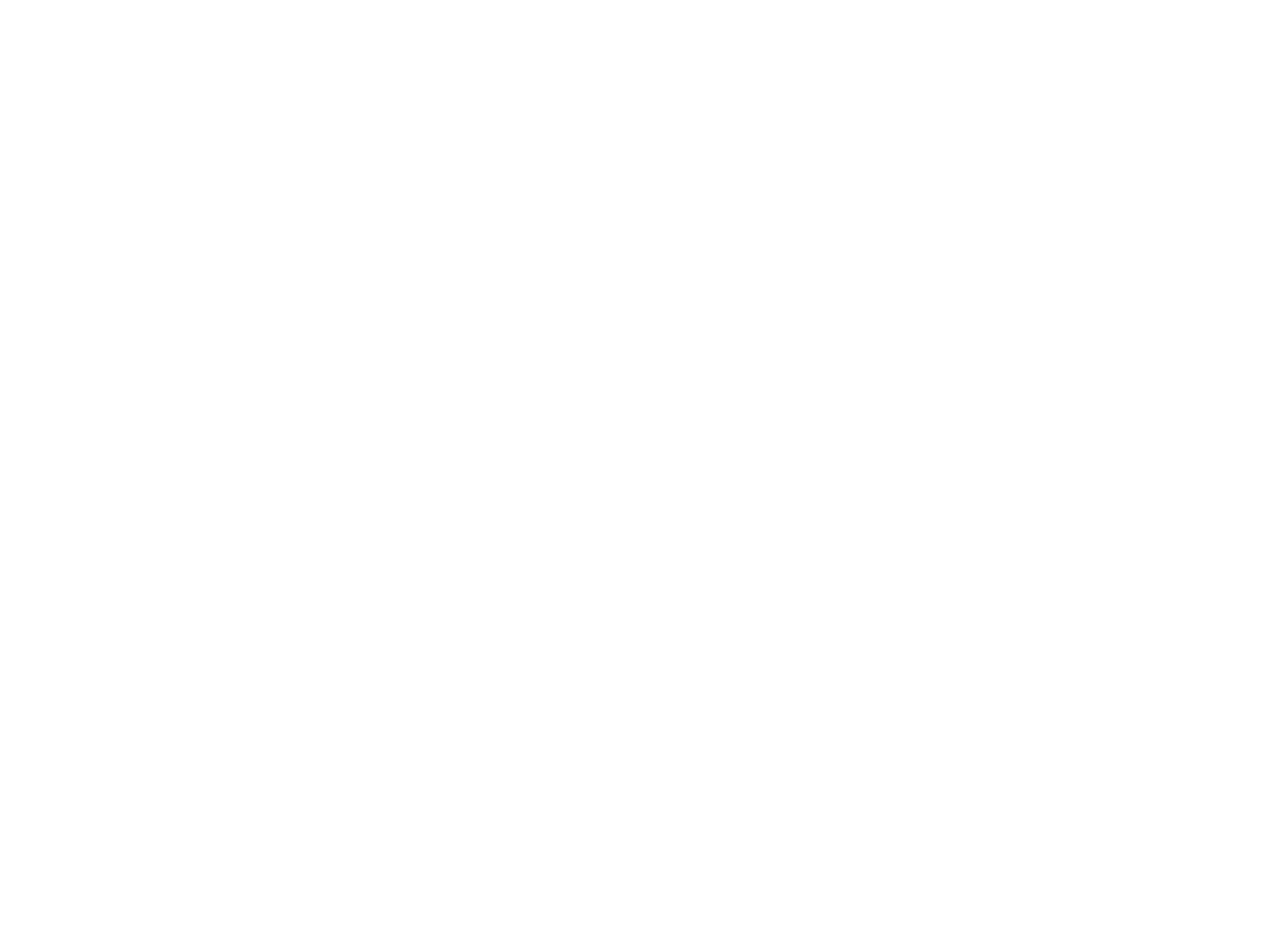
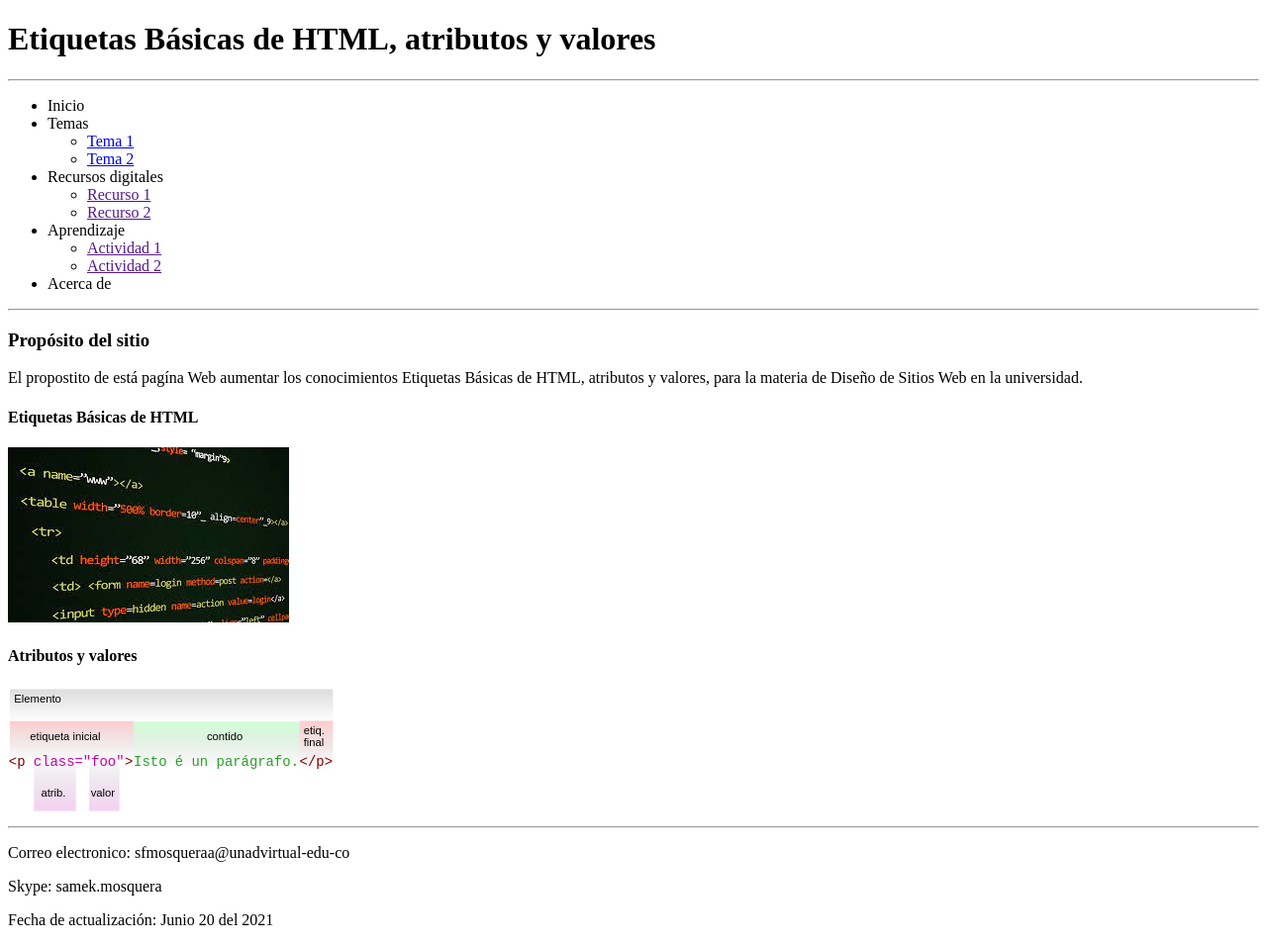
Before and after one commit to unadsamek/DSW-SamekMosquera, a plain HTML site: page Fase2/design.html in a window 1280 px wide. Shown: the whole page at 99% size. Before the commit the page ends 800 px from the top, so only its background shows below. Drawn offline with Linux system fonts and the light colour scheme.

Commit message:
Actualización 20 de Junio
Actualización 20 de junio

```diff
--- a/Fase2/design.html
+++ b/Fase2/design.html
@@ -0,0 +1,56 @@
+<!DOCTYPE html>
+<html lang="es">
+<head>
+  <title>Fase 2</title>
+  <meta charset="utf-8">
+</head>
+<body>
+<header>
+    <h1>Etiquetas Básicas de HTML, atributos y valores</h1>
+</header>
+<hr>
+<nav class="menu">
+  <ul>
+    <li>Inicio</li>
+    <li>Temas
+      <ul>
+          <li><a href="#">Tema 1</a></li>
+          <li><a href="#">Tema 2</a></li>
+      </ul>
+    </li>
+    <li>Recursos digitales
+      <ul>
+          <li><a href="">Recurso 1</a></li>
+          <li><a href="">Recurso 2</a></li>
+      </ul>
+    </li>
+    <li>Aprendizaje
+      <ul>
+          <li><a href="">Actividad 1</a></li>
+          <li><a href="">Actividad 2</a></li>
+      </ul>
+    </li>
+    <li>Acerca de</li>
+  </ul>
+</nav>
+<hr>
+<section>
+  <h3>Propósito del sitio</h3>
+  <p>El propostito de está pagína Web aumentar los conocimientos Etiquetas Básicas de HTML, atributos y valores, para la materia de Diseño de Sitios Web en la universidad.</p>
+  <article>
+    <h4>Etiquetas Básicas de HTML</h4>
+    <p></p>
+    <img src="Img/html.jpg" alt="">
+    <h4>Atributos y valores</h4>
+    <p></p>
+    <img src="Img/Estrutura_dun_elemento_HTML.svg" alt="">
+  </article>
+</section>
+<hr>
+<footer>
+  <p>Correo electronico: sfmosqueraa@unadvirtual-edu-co</p>
+  <p>Skype: samek.mosquera</p>
+  <p>Fecha de actualización: Junio 20 del 2021</p>
+</footer>
+</body>
+</html>
```
Also changed, not shown: index.html (+10 -1 lines), Fase2/Img/Estrutura_dun_elemento_HTML.svg (added), Fase2/Img/html.jpg (added).
